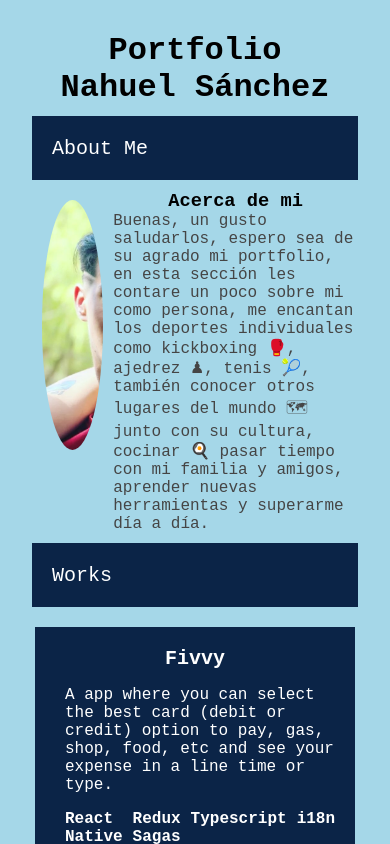
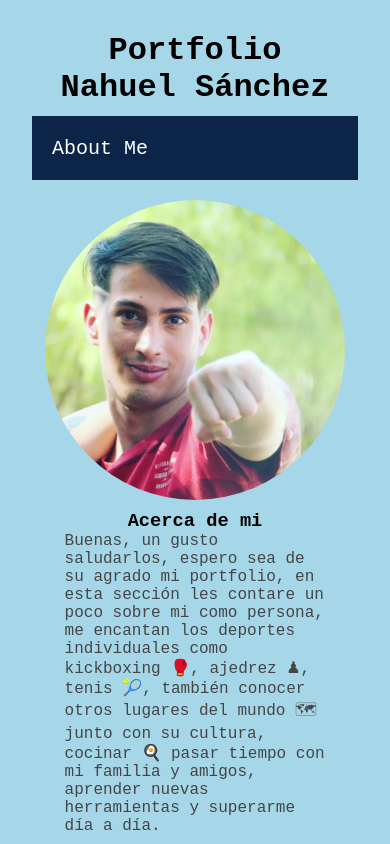
Before and after one commit to SMNahuel/Portfolio, a Next.js app: page / in a window 390 px wide. Shown: the top 844 px of the page. Built offline with nearby package versions, Linux system fonts and the light colour scheme.

Commit message:
add responsive

```diff
--- a/src/pages/profile/styles.module.css
+++ b/src/pages/profile/styles.module.css
@@ -30,3 +30,15 @@
 .about>h3{
     text-align: center;
 }
+
+@media (max-width: 900px){
+    .container{
+        flex-direction: column;
+        justify-content: center;
+        align-items: center;
+    }
+    .imageProfile{
+        width: 300px;
+        height: 300px;
+    }
+}
--- a/src/pages/proyect/index.tsx
+++ b/src/pages/proyect/index.tsx
@@ -6,11 +6,9 @@ const getRandomInt = (min: number, max: number): any => {
     return Math.floor(Math.random() * (max - min + 1)) + min;
 };
 const Proyect = () => {
-    const yOff: any = getRandomInt(50, -100);
 
     return (
-        <div >
-
+        <div>
             {
                 ListProyect.map((items: any, index: number) => {
                     return (
```
Lines whose indentation alone changed are shown as unchanged.
